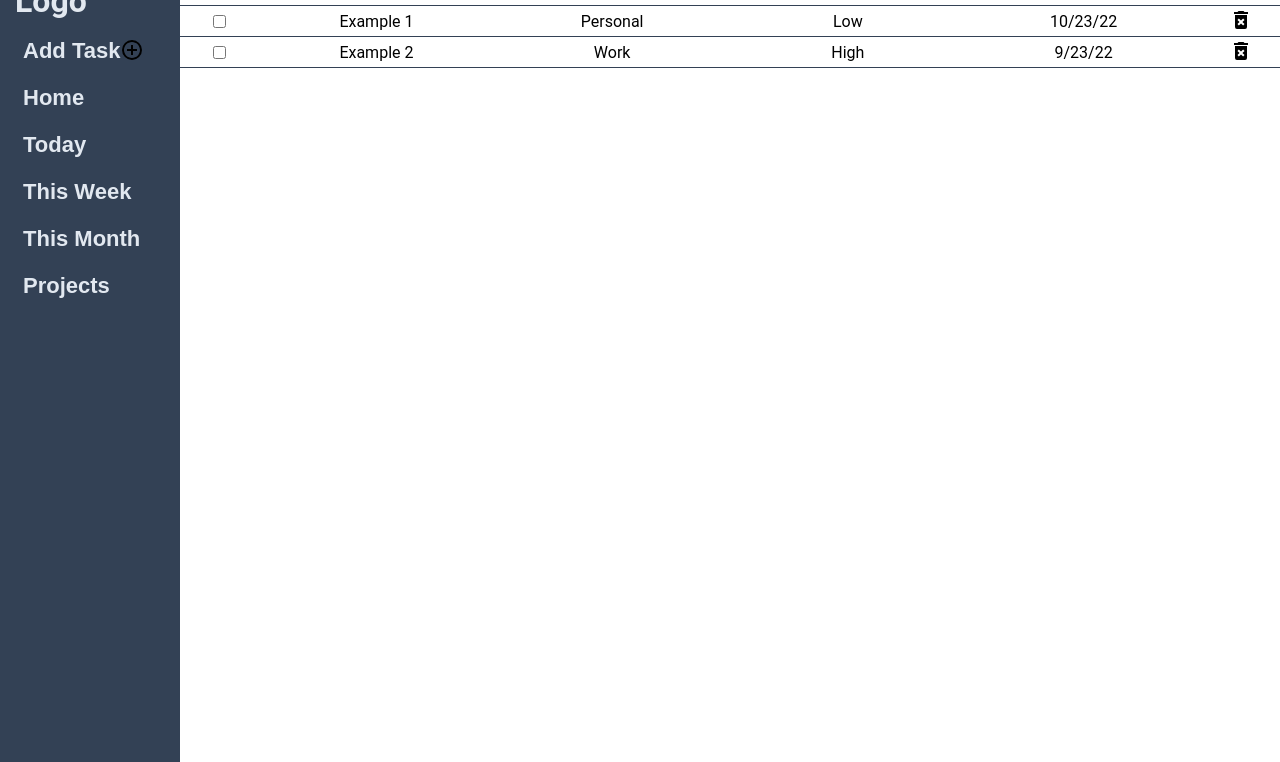
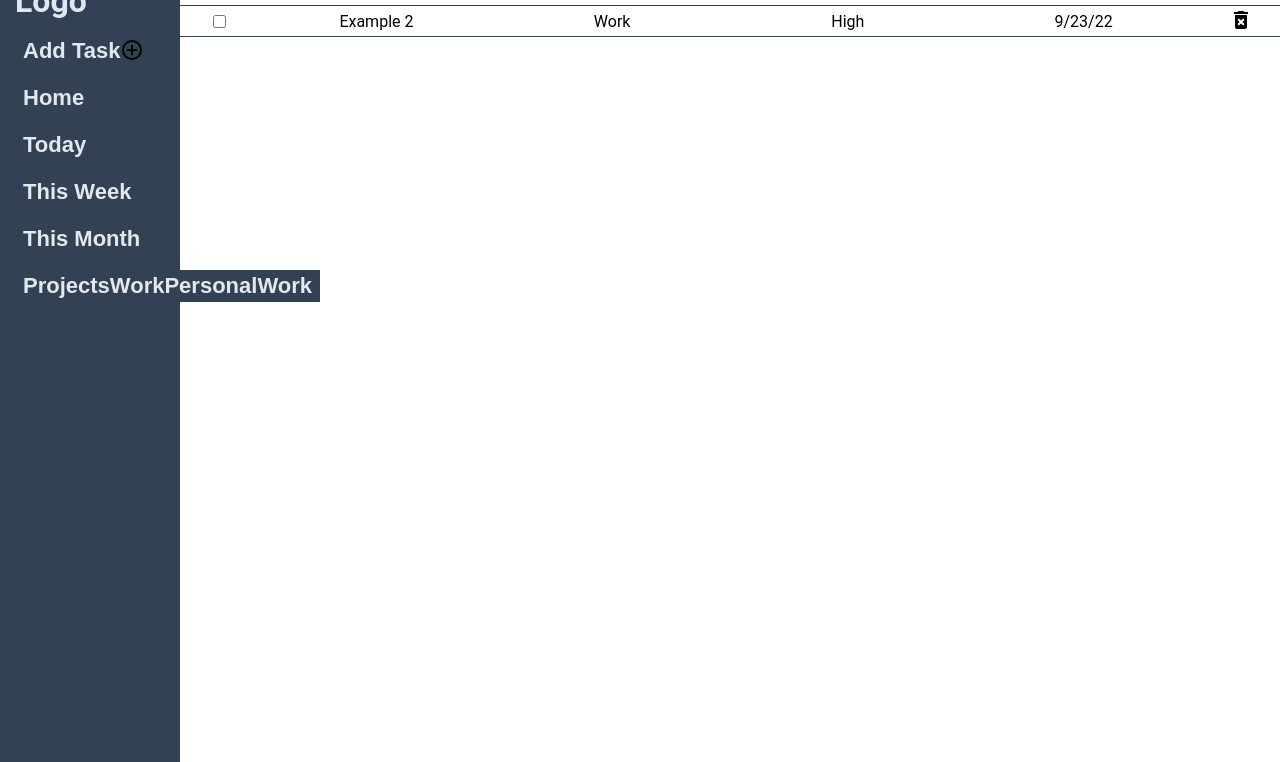
Before and after one commit to CraigYeoman/to-do-list-app, a website with bundled scripts: page dist/index.html in a window 1280 px wide. Both pictures are taken after a click on the button 1240 px from the left and 59 px from the top of the page. Shown: the part 38-800 px from the top of the page. Built offline with nearby package versions, Linux system fonts and the light colour scheme.

Commit message:
Working on project section for side bar

```diff
--- a/src/domManipulation.js
+++ b/src/domManipulation.js
@@ -1,4 +1,4 @@
-import { tasks, deleteTask, addTask } from './logic';
+import { tasks, deleteTask, addTask, projectList } from './logic';
 
 
 const containerTasks = document.getElementById('content');
@@ -6,6 +6,8 @@ const taskTemplate = document.getElementById('tasks-template');
 const modal = document.getElementById('modal');
 const addTaskButton = document.getElementById('add-task-button')
 const addTaskButtonModal = document.getElementById('add-task-button-modal')
+const projectsButton = document.getElementById('project-button')
+
 
 function init() {
     addTaskButtonModal.addEventListener('click', openModal)
@@ -16,8 +18,9 @@ function init() {
     render();
 };
 
-function render() {
+export function render() {
     clearElement();
+    projectPrint();
     tasks.forEach(task => {
         const taskContainer = document.importNode(taskTemplate.content, true);
         const taskTitle = taskContainer.querySelector('[task-title]');
@@ -33,12 +36,12 @@ function render() {
         task.id = tasks.findIndex(i => i.title === task.title);
         const deleteButton = taskContainer.querySelector('[delete-button]');
         deleteButton.id = task.id;
-        deleteButton.addEventListener('click', (e) => {
-            console.log(e);
-            deleteTask.bind(e);
+        deleteButton.addEventListener('click', (event) => {
+            deleteTask(event);
             render();
-        }
-        , false);
+        }, false);
+        const deleteButtonImg = taskContainer.querySelector('[delete-img]');
+        deleteButtonImg.id = task.id;
         containerTasks.appendChild(taskContainer);
     });
 }
@@ -53,4 +56,13 @@ function clearElement() {
     }
 }
 
+function projectPrint() {
+    let projects = projectList();
+    projects.forEach((project) => {
+        const projectDiv = document.createElement('div');
+        projectDiv.textContent = project;
+        projectsButton.appendChild(projectDiv);
+    })
+}
+
 export default init;
--- a/src/logic.js
+++ b/src/logic.js
@@ -29,14 +29,24 @@ function addTask() {
     modal.classList.remove('activate');
 }
 
-function deleteTask() {
-    console.log(this.id);
-    tasks.splice(this.id, 1);
-    console.log(tasks);
+function deleteTask(event) {
+    tasks.splice(event.target.id, 1);
+}
+
+function projectList() {
+    const projects = []
+    for (let i = tasks.length-1; i >= 0; i--) {
+        if (projects.includes(tasks[i].project)) {
+            return
+        } else projects.push(tasks[i].project)
+    }
+    console.log(projects);
+    return projects;
 }
 
 export {
     addTask,
     deleteTask,
-    tasks
+    tasks,
+    projectList
 }
```
Also changed, not shown: dist/index.html, dist/main.js.
